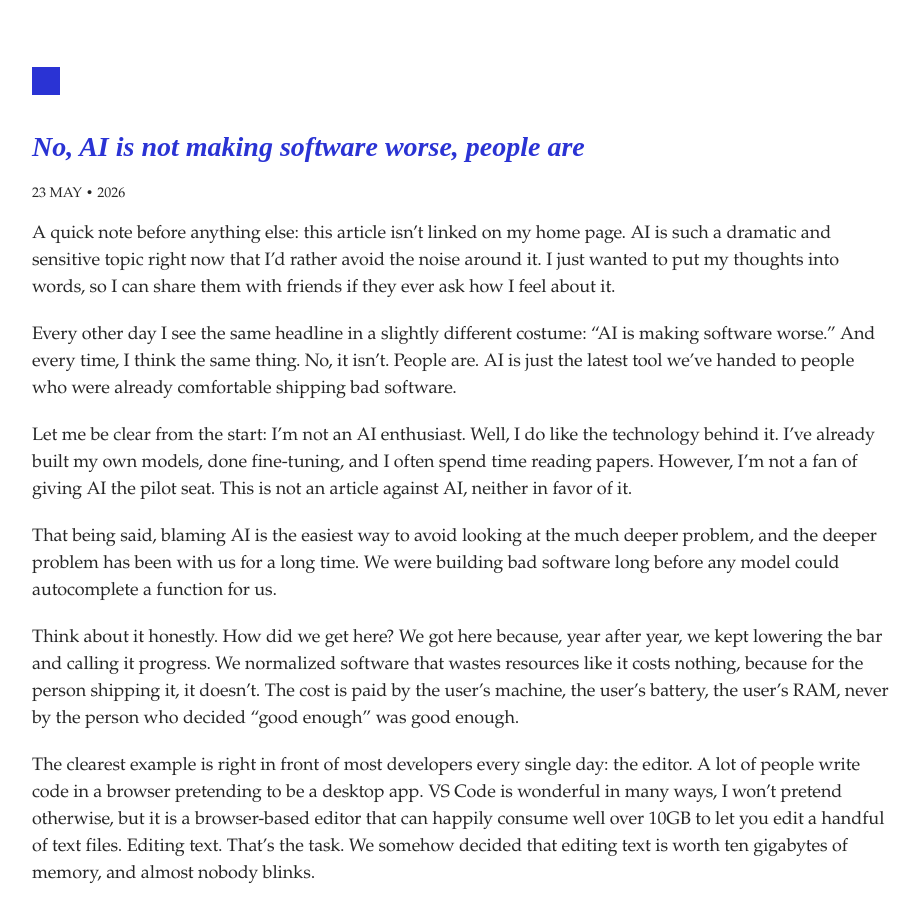
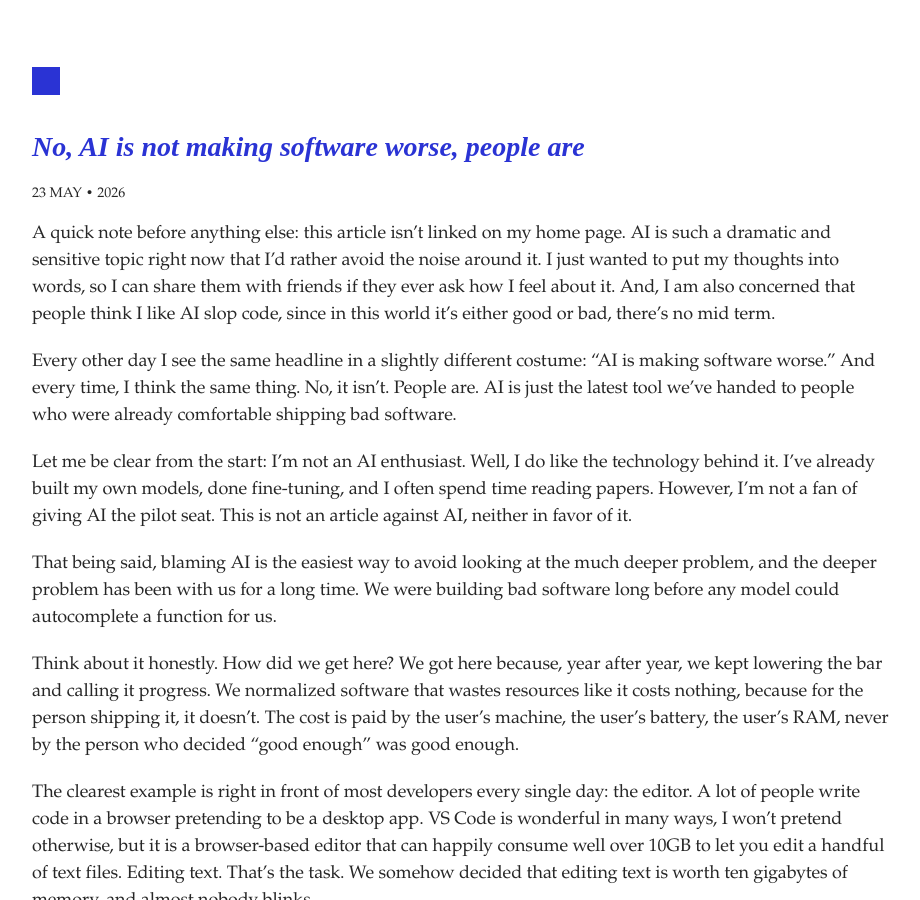
Before and after one commit to raphamorim/raphamorim.github.com, a Jekyll site: the page built from _posts/2026-05-23-no-ai-is-not-making-software-worse-people-are.md, in a window 1280 px wide and 900 px high. Shown: the whole window, without its empty margins (178-1098 px from the left). Built offline with Jekyll 4.4.1, drawn with Linux system fonts in a browser that asks for light colours.

Commit message:
one more update

```diff
--- a/_posts/2026-05-23-no-ai-is-not-making-software-worse-people-are.md
+++ b/_posts/2026-05-23-no-ai-is-not-making-software-worse-people-are.md
@@ -6,7 +6,7 @@
 draft: true
 ---
 
-A quick note before anything else: this article isn't linked on my home page. AI is such a dramatic and sensitive topic right now that I'd rather avoid the noise around it. I just wanted to put my thoughts into words, so I can share them with friends if they ever ask how I feel about it.
+A quick note before anything else: this article isn't linked on my home page. AI is such a dramatic and sensitive topic right now that I'd rather avoid the noise around it. I just wanted to put my thoughts into words, so I can share them with friends if they ever ask how I feel about it. And, I am also concerned that people think I like AI slop code, since in this world it's either good or bad, there's no mid term.
 
 Every other day I see the same headline in a slightly different costume: "AI is making software worse." And every time, I think the same thing. No, it isn't. People are. AI is just the latest tool we've handed to people who were already comfortable shipping bad software.
 
```
